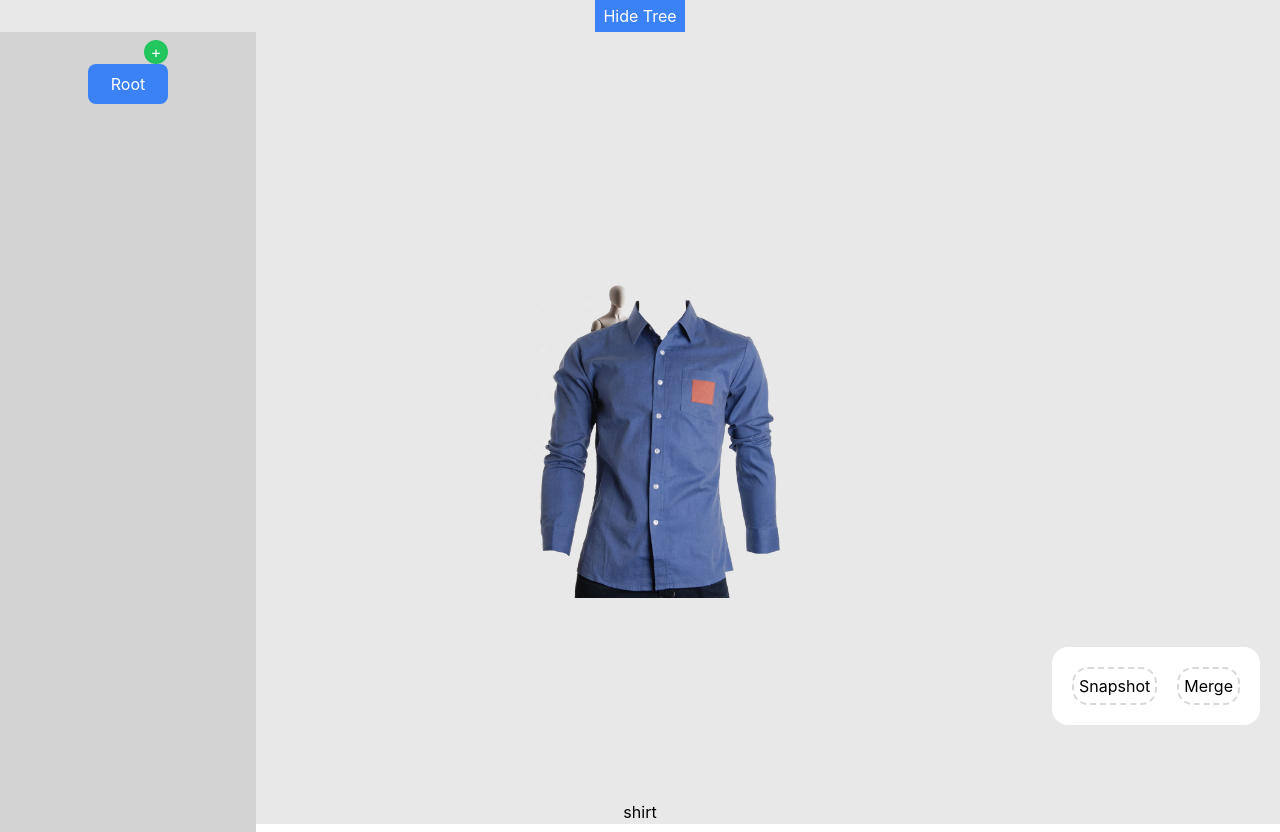
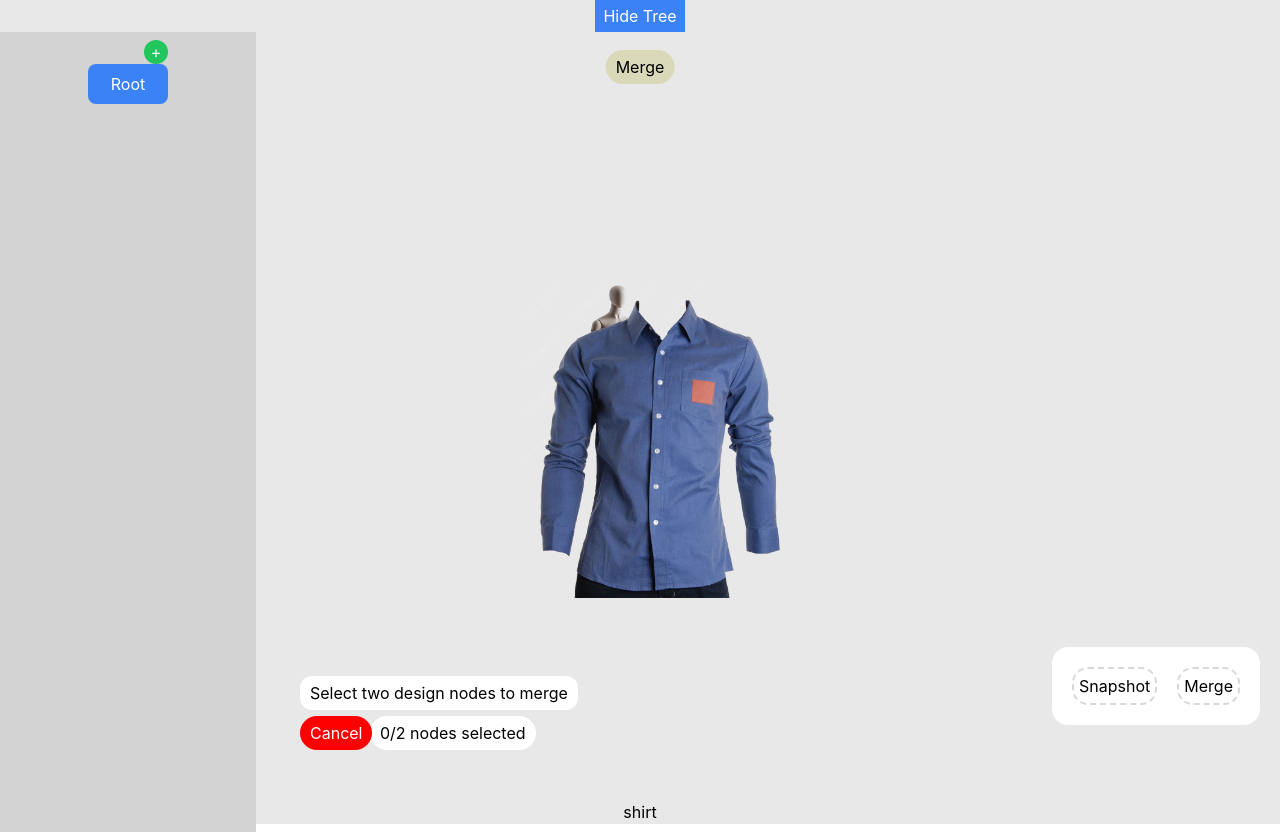
Before and after one commit to tbunch1/hci-jrtc-threads, a React (Create React App) app in the folder threads/: page / in a window 1280 px wide. Both pictures are taken after a click on the button "Merge". Built offline with nearby package versions, Linux system fonts and the light colour scheme.

Commit message:
merge progress

```diff
--- a/threads/src/App.tsx
+++ b/threads/src/App.tsx
@@ -1,4 +1,4 @@
-import React from "react";
+import React, { useState } from "react";
 import "./App.css";
 import Tree from "./components/Tree";
 import Main from "./components/Main";
@@ -6,13 +6,24 @@ import { GlobalProvider } from "./components/GlobalProvider";
 import Panel from "./components/Panel";
 import DesignButtons from "./components/DesignButtons";
 import RightPanel from "./components/RightPanel";
+import Merge from './components/Merge';
 
 function App() {
+  const [isMergeMode, setIsMergeMode] = useState(false);
+
+  const toggleMergeMode = () => {
+    setIsMergeMode((prev) => !prev)
+  };
+
+  const closeMerge = () => {
+    setIsMergeMode(false);
+  };
+
   return (
     <div className="App relative">
       <GlobalProvider>
         <div className="absolute top-0 left-0 w-full z-10">
-            <Tree />
+            <Tree isMergeMode={isMergeMode}/>
         </div>
 
         <div className="w-screen h-screen relative">
@@ -24,8 +35,10 @@ function App() {
         </div>
 
         <div>
-          <RightPanel />
+          <RightPanel toggleMergeMode={toggleMergeMode}/>
         </div>
+
+        {isMergeMode && <Merge onClose={closeMerge}/>}
 
       </GlobalProvider>
     </div>
--- /dev/null
+++ b/threads/src/components/Merge.tsx
@@ -0,0 +1,23 @@
+import React, { useState } from 'react';
+import '../styles/Merge.css';
+
+interface MergeProps {
+  onClose: () => void;
+}
+
+const Merge: React.FC<MergeProps> = ({ onClose }) => {
+  const [twoNodesSelected, setTwoNodesSelected] = useState(false);
+  const [numNodesSelected, setNumNodesSelected] = useState(0);
+
+  return (
+    <div>
+      <p className="mergePopup">Merge</p>
+      <p className="mergeInstr">Select two design nodes to merge</p>
+      <button className="cancelButton" onClick={onClose}>Cancel</button>
+      {!twoNodesSelected && <p className="selectStatus">{`${numNodesSelected}/2 nodes selected`}</p>}
+      {twoNodesSelected && <button className="confirmButton">Confirm</button>}
+    </div>
+  );
+};
+
+export default Merge;
--- a/threads/src/components/RightPanel.tsx
+++ b/threads/src/components/RightPanel.tsx
@@ -1,24 +1,21 @@
 import React, { useState } from 'react';
 import '../styles/RightPanel.css';
 
-const RightPanel: React.FC = () => {
+interface RightPanelProps {
+  toggleMergeMode: () => void;
+}
+
+const RightPanel: React.FC<RightPanelProps> = ({ toggleMergeMode }) => {
+
   const handleSnapshot = () => {
     console.log("Snapshot taken");
-    // TODO: Snapshot logic -- Christina
   };
 
-  const handleMerge = () => {
-    console.log("Merge action triggered");
-    // Merge logic
-  };
-
-  console.log("RightPanel rendered");
-
   return (
-    <div className="rightPanel">
-      <div>
+    <div>
+      <div className="rightPanel">
         <button className="rightPanelButton" onClick={handleSnapshot}>Snapshot</button>
-        <button className="rightPanelButton" onClick={handleMerge}>Merge</button>
+        <button className="rightPanelButton" onClick={toggleMergeMode}>Merge</button>
       </div>
     </div>
   );
--- a/threads/src/components/Tree.tsx
+++ b/threads/src/components/Tree.tsx
@@ -13,23 +13,32 @@ class Node {
   }
 }
 
-const TreeNode: React.FC<{
+interface TreeNodeProps {
   node: Node;
   addChild: (parent: Node, name: string) => void;
   clickedNodeId: number | null;
+  clickedNodeId2: number | null;
   nodeClick: (id: number) => void;
-}> = ({ node, addChild, clickedNodeId, nodeClick }) => {
+  isMergeMode: boolean;
+}
+
+const TreeNode: React.FC<TreeNodeProps> = ({ node, addChild, clickedNodeId, clickedNodeId2, nodeClick, isMergeMode }) => {
   const handleAddChild = () => {
     const childName = prompt("Enter child node name:"); // Prompt for child name
     if (childName) addChild(node, childName);
   };
 
+  const getNodeStyle = () => {
+    if (isMergeMode) {
+      if (node.id === clickedNodeId || node.id === clickedNodeId2) return "bg-red-500";
+    }
+    return node.id === clickedNodeId ? "bg-red-500" : "bg-blue-500";
+  };
+
   return (
     <div className="relative group">
       <div
-        className={`w-20 p-2 text-white rounded-lg text-center cursor-pointer ${
-          node.id === clickedNodeId ? "bg-red-500" : "bg-blue-500"
-        }`}
+        className={`w-20 p-2 text-white rounded-lg text-center cursor-pointer ${getNodeStyle()}`}
         onClick={() => nodeClick(node.id)}
       >
         {node.name || "Empty Node"}
@@ -65,7 +74,9 @@ const TreeNode: React.FC<{
                   node={child}
                   addChild={addChild}
                   clickedNodeId={clickedNodeId}
+                  clickedNodeId2={clickedNodeId2}
                   nodeClick={nodeClick}
+                  isMergeMode={isMergeMode}
                 />
               </div>
             ))}
@@ -76,7 +87,7 @@ const TreeNode: React.FC<{
   );
 };
 
-const Tree = () => {
+const Tree: React.FC< {isMergeMode: boolean} > = ({ isMergeMode }) => {
   const [isVisible, setIsVisible] = useState(true);
   const toggleVisibility = () => {
     setIsVisible(!isVisible);
@@ -84,6 +95,7 @@ const Tree = () => {
 
   const [data, setData] = useState<Node>(new Node(0, "Root"));
   const [clickedNodeId, setClickedNodeId] = useState<number | null>(null);
+  const [clickedNodeId2, setClickedNodeId2] = useState<number | null>(null);
   const [nextId, setNextId] = useState<number>(1); // Counter for unique node ids
 
   const addChild = (parentNode: Node, childName: string) => {
@@ -102,7 +114,15 @@ const Tree = () => {
   };
 
   const nodeClick = (id: number) => {
-    setClickedNodeId(id); // Update clicked node by id
+    if (isMergeMode) {
+      if (clickedNodeId === null) {
+        setClickedNodeId(id);
+      } else if (clickedNodeId2 === null && id !== clickedNodeId) {
+        setClickedNodeId2(id);
+      }
+    } else {
+      setClickedNodeId(id);
+    }
   };
 
   return (
@@ -128,7 +148,9 @@ const Tree = () => {
             node={data}
             addChild={addChild}
             clickedNodeId={clickedNodeId}
+            clickedNodeId2={clickedNodeId2}
             nodeClick={nodeClick}
+            isMergeMode={isMergeMode}
           />
         </div>
       </div>
--- /dev/null
+++ b/threads/src/styles/Merge.css
@@ -0,0 +1,48 @@
+.mergePopup {
+  background-color: #D9D9B9;
+  padding: 5px 10px;
+  border-radius: 28px;
+  position: fixed;
+  top: 50px;
+  left: 50%;
+  transform: translateX(-50%);
+}
+
+.mergeInstr {
+  background-color: #ffffff;
+  padding: 5px 10px;
+  border-radius: 12px;
+  position: fixed;
+  bottom: 90px;
+  left: 300px;
+}
+
+.cancelButton {
+  background-color: red;
+  color: white;
+  padding: 5px 10px;
+  border-radius: 28px;
+  position: fixed;
+  bottom: 50px;
+  left: 300px;
+  z-index: 10;
+}
+
+.confirmButton {
+  background-color: #D9D9B9;
+  padding: 5px 10px;
+  border-radius: 28px;
+  position: fixed;
+  bottom: 50px;
+  left: 370px;
+  z-index: 10;
+}
+
+.selectStatus {
+  background-color: #ffffff;
+  padding: 5px 10px;
+  border-radius: 28px;
+  position: fixed;
+  bottom: 50px;
+  left: 370px;
+}
```
